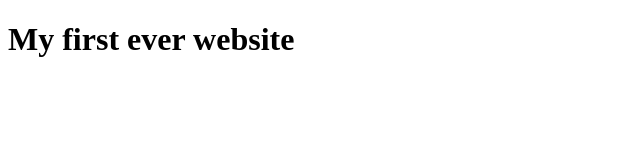
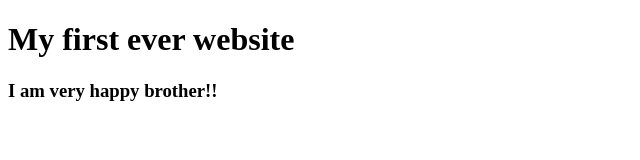
Before and after one commit to MehediHassan303/my-first-website, a plain HTML site: page index.html in a window 1280 px wide. Shown: the whole page, without its empty margins (0-640 px from the left). Drawn offline with Linux system fonts and the light colour scheme.

Commit message:
learn github

```diff
--- a/index.html
+++ b/index.html
@@ -7,6 +7,7 @@
 </head>
 <body>
   <h1>My first ever website</h1>
+  <h3>I am very happy brother!!</h3>
 
 </body>
 </html>
```
